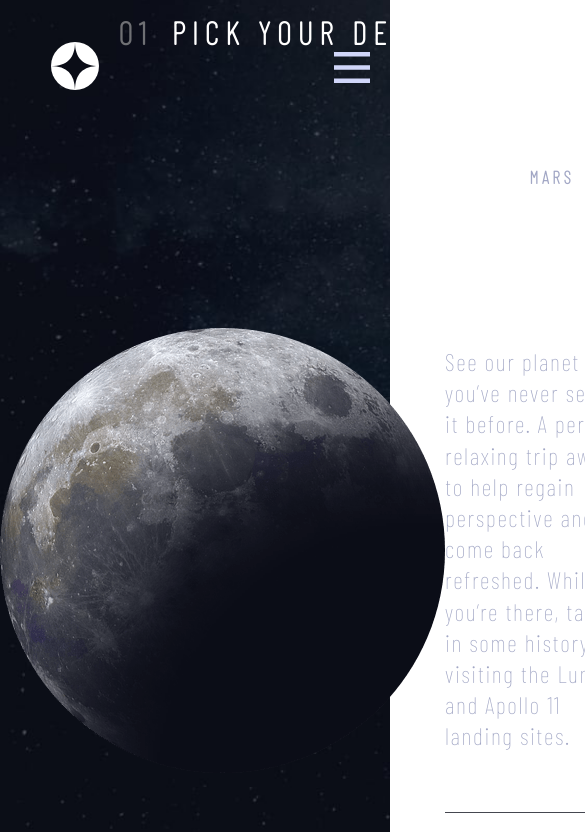
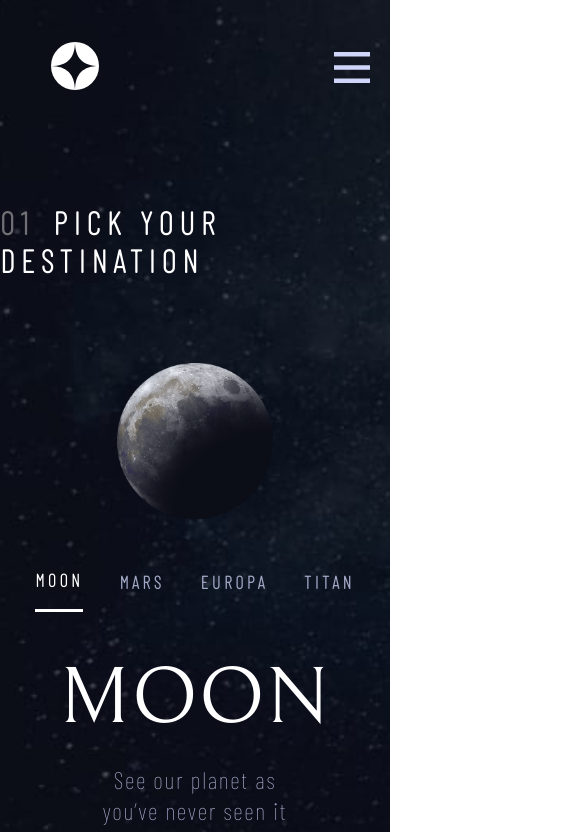
Before and after one commit to David-Chazoule/Space-Tourism, a React (Create React App) app in the folder spacetourism/: page /Destination in a window 390 px wide. Shown: the top 832 px of the page, 585 px wide, since content can reach past the window. Built offline with nearby package versions, Linux system fonts and the light colour scheme.

Commit message:
starting responsiv for tablet : destination page

```diff
--- a/spacetourism/src/components/destination/_destination.scss
+++ b/spacetourism/src/components/destination/_destination.scss
@@ -14,6 +14,7 @@
   //tablet
   @media screen and (max-width: 1070px) {
     background-image: url("../../assets/background/background-destination-tablet.jpg");
+    height: auto;
   }
 
   //mobile
@@ -25,10 +26,31 @@
     display: flex;
     flex-direction: column;
     margin-top: 14vh;
+
+    //tablet
+    @media screen and (max-width: 1070px) {
+      align-items: center;
+      justify-content: center;
+      margin-top: 24vh;
+    }
+
+    //mobile
+    @media screen and (max-width: 800px) {
+    }
+
     .title-page {
       font-family: $fontBarlow;
       margin-left: 14vh;
       letter-spacing: 0.2em;
+
+      @media screen and (max-width: 1070px) {
+        margin-bottom: 10vh;
+        margin-left: 0;
+      }
+
+      //mobile
+      @media screen and (max-width: 800px) {
+      }
 
       span {
         color: #6f7074;
@@ -43,10 +65,35 @@
       height: auto;
       margin: 12vh 0 0 0;
 
+      @media screen and (max-width: 1070px) {
+        display: flex;
+        flex-direction: column;
+        align-items: center;
+        justify-content: center;
+        margin: 0;
+      }
+
+      //mobile
+      @media screen and (max-width: 800px) {
+      }
+
       .img-box {
         display: flex;
         align-items: center;
         justify-content: center;
+
+        @media screen and (max-width: 1070px) {
+          width: 100%;
+          margin-bottom: 6vh;
+
+          img {
+            width: 40%;
+          }
+        }
+
+        //mobile
+        @media screen and (max-width: 800px) {
+        }
       }
 
       .information-box {
@@ -62,6 +109,16 @@
           height: 5vh;
           margin-bottom: 40px;
 
+          @media screen and (max-width: 1070px) {
+            align-items: center;
+            justify-content: center;
+            text-align: center;
+          }
+
+          //mobile
+          @media screen and (max-width: 800px) {
+          }
+
           .destination-button {
             background-color: transparent;
             border: none;
@@ -76,6 +133,15 @@
 
             &:hover {
               border-bottom: 3px solid #a2a7c5;
+            }
+
+            @media screen and (max-width: 1070px) {
+              margin: 0 1em;
+              padding: 0 0 1em 0;
+            }
+
+            //mobile
+            @media screen and (max-width: 800px) {
             }
           }
           .active {
@@ -96,6 +162,16 @@
           width: 100%;
           letter-spacing: 0.1em;
           margin-bottom: 40px;
+
+          @media screen and (max-width: 1070px) {
+            align-items: center;
+            justify-content: center;
+            text-align: center;
+          }
+
+          //mobile
+          @media screen and (max-width: 800px) {
+          }
 
           h1 {
             font-family: $fontBellefair;
@@ -119,6 +195,15 @@
           justify-content: flex-start;
           width: 100%;
           margin: 20px 0;
+
+          @media screen and (max-width: 1070px) {
+            align-items: center;
+            justify-content: center;
+          }
+
+          //mobile
+          @media screen and (max-width: 800px) {
+          }
           .line {
             height: 1px;
             background-color: #454750;
@@ -130,12 +215,30 @@
           display: flex;
           width: 100%;
 
+          @media screen and (max-width: 1070px) {
+            align-items: center;
+            justify-content: center;
+          }
+
+          //mobile
+          @media screen and (max-width: 800px) {
+          }
+
           div {
             display: flex;
             width: 36%;
             flex-direction: column;
             margin: 10px;
             letter-spacing: 0.2em;
+
+            @media screen and (max-width: 1070px) {
+              align-items: center;
+              justify-content: center;
+            }
+
+            //mobile
+            @media screen and (max-width: 800px) {
+            }
 
             h5 {
               font-family: $fontBarlow;
--- a/spacetourism/src/components/navbar/_navbar.scss
+++ b/spacetourism/src/components/navbar/_navbar.scss
@@ -63,6 +63,11 @@
           border-bottom: 2px solid white;
         }
 
+         //tablet
+      @media screen and (max-width: 1070px) {
+        height: 16vh;
+      }
+
         @media screen and (max-width: 800px) {
           margin: 10px;
           font-size: 20px;
```
